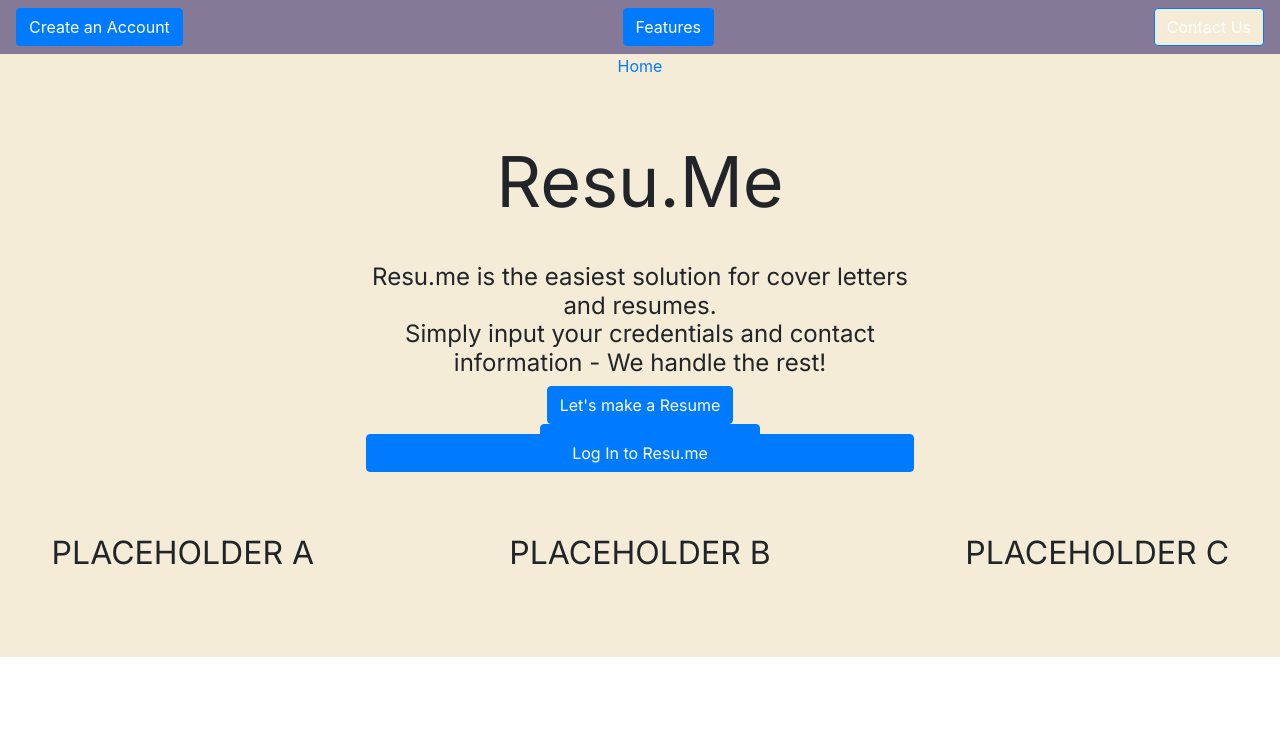
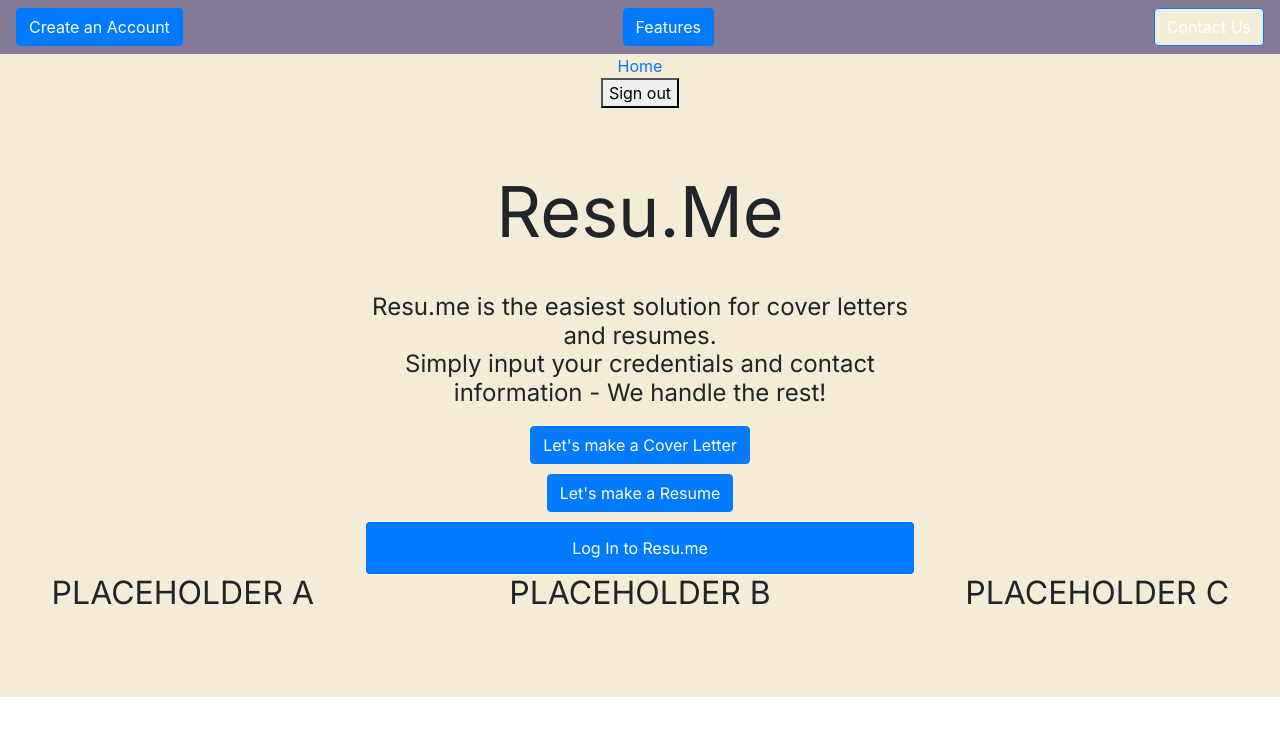
Before and after one commit to Marcus-Guillermo/frontend, a React (Create React App) app in the folder resume-frontend/: page / in a window 1280 px wide. Shown: the top 736 px of the page. Built offline with nearby package versions, Linux system fonts and the light colour scheme; no server answers.

Commit message:
fixed rebase issue

```diff
--- a/resume-frontend/src/App.js
+++ b/resume-frontend/src/App.js
@@ -9,7 +9,8 @@ import Generate_Resume from './components/Generate_Resume';
 // Firebase authentication
 import SignUp from './components/SignUp';
 import { AuthProvider } from './Auth';
-// import PrivateRoute from './PrivateRoute'
+import PrivateRoute from './PrivateRoute';
+import Logout from './auth/Logout'
 
 function App() {
 	return (
@@ -20,15 +21,17 @@ function App() {
 					<Navbar></Navbar>
 				</header>
 				<Link to='/'>Home</Link>
+				<Logout />
 
 				<AuthProvider>
 					<main>
 						<Switch>
 							<Route component={Homepage} exact path='/' />
 							<Route component={Contact} path='/contact-us' />
-							<Route component={Generate} path='/generate' />
-							<Route component={Generate_Resume} path='/generate-resume' />
 							<Route component={SignUp} path='/signup' />
+
+							<PrivateRoute component={Generate_Resume} path='/generate-resume' />
+							<PrivateRoute component={Generate} path='/generate' />
 						</Switch>
 					</main>
 				</AuthProvider>
--- a/resume-frontend/src/Auth.js
+++ b/resume-frontend/src/Auth.js
@@ -18,6 +18,7 @@ export const AuthProvider = ({ children }) => {
 		app.auth().onAuthStateChanged((user) => {
 			setCurrentUser(user);
 			setPending(false);
+			console.log(user);
 		});
 	}, []);
 
--- a/resume-frontend/src/PrivateRoute.js
+++ b/resume-frontend/src/PrivateRoute.js
@@ -2,7 +2,7 @@ import React, { useContext } from 'react';
 import { Route, Redirect } from 'react-router-dom';
 import { AuthContext } from './Auth';
 
-const PrivateRoute = ({ compoment: RouteComponent, ...rest }) => {
+const PrivateRoute = ({ component: RouteComponent, ...rest }) => {
 	const { currentUser } = useContext(AuthContext);
 	return (
 		<Route
--- /dev/null
+++ b/resume-frontend/src/auth/Logout.js
@@ -0,0 +1,12 @@
+import React from 'react';
+import app from '../firebase'
+
+const Logout = () => {
+    return (
+			<div>
+				<button onClick={() => app.auth().signOut()}>Sign out</button>
+			</div>
+		);
+};
+
+export default Logout;
--- a/resume-frontend/src/components/Homepage.css
+++ b/resume-frontend/src/components/Homepage.css
@@ -1,4 +1,3 @@
-
 .welcomeContainer {
     display: grid;
     grid-template-columns: 1fr 1.5fr 1fr;
@@ -14,23 +13,26 @@
 }
 
 .genLeadButton {
+    margin-top: 10px;
     grid-column-start: 2;
     grid-row-start: 4;
+    justify-self: start;
     width: 100%;
 }
+
 .genLeadTwoButton {
-    margin-left: 10px;
+    margin-top: 10px;
     grid-column-start: 2;
     grid-row-start: 5;
+    justify-self: end;
     width: 100%;
-
+    /* align-items: right; */
 }
 
 .loginButton {
     margin-top: 10px;
     grid-column-start: 2;
-    grid-row-start: 5;
-    /* width: 100%; */
+    grid-row-start: 6;
 }
 
 .welcomeMessage {
--- a/resume-frontend/src/components/Homepage.js
+++ b/resume-frontend/src/components/Homepage.js
@@ -13,6 +13,13 @@ const Homepage = () => {
 	const [email, setEmail] = useState('');
 	const [password, setPassword] = useState('');
 	const [error, setError] = useState('');
+
+
+	// const [token, setToken] = useState('');
+	// function logout() {
+	// 	app.auth().removeItem('token');
+	// 	setToken('');
+	// }
 
 	const signInWithEmailAndPasswordHandler = (event, email, password) => {
 		console.log(event);
@@ -38,9 +45,9 @@ const Homepage = () => {
 	};
 
 	const handleSubmit = (event) => {
-		// event.preventDefault()
 		handleClose();
-		alert('you successfully logged in');
+		// signInWithEmailAndPasswordHandler();
+		alert('you\'ve successfully logged in');
 	};
 
 	return (
@@ -52,11 +59,18 @@ const Homepage = () => {
 				handle the rest!
 			</h4>
 
-			<Link className='genLeadTwoButton' to='/generate'>
+		{/* {!token ? ( */}
+			<Button onClick={handleShow} className='loginButton'>
+				Log In to Resu.me
+			</Button>
+
+		{/* ) : ( */}
+
+			<Link className='genLeadButton' to='/generate'>
 				<Button>Let's make a Cover Letter</Button>
 			</Link>
 
-			<Link className='genLeadButton' to='/generate-resume'>
+			<Link className='genLeadTwoButton' to='/generate-resume'>
 				<Button>Let's make a Resume</Button>
 			</Link>
 
```
